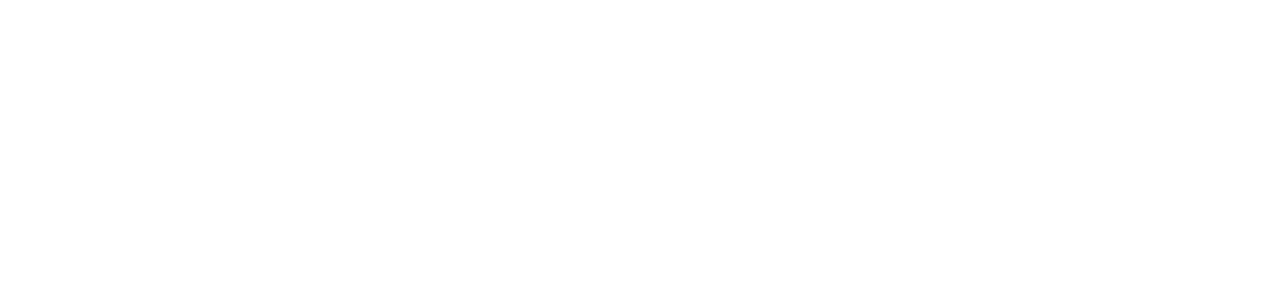
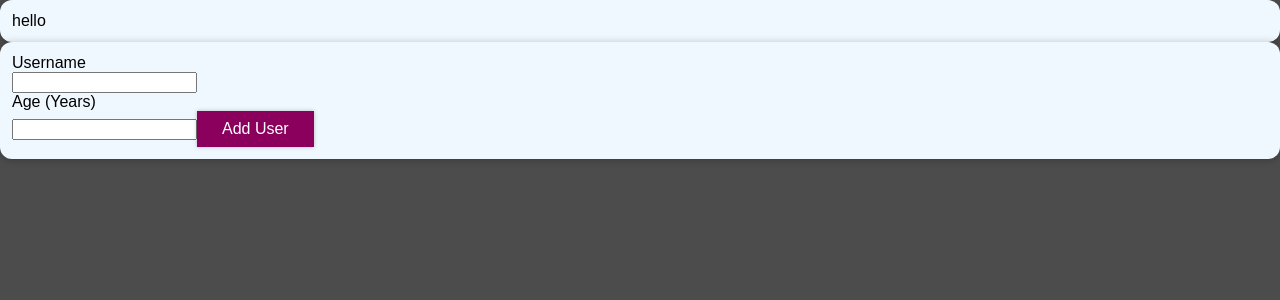
Before and after one commit to zdelcoco/add-user-practice, a React (Create React App) app: page / in a window 1280 px wide. Shown: the top 300 px of the page. Built offline with nearby package versions, Linux system fonts and the light colour scheme.

Commit message:
just getting something on paper

```diff
--- a/src/App.js
+++ b/src/App.js
@@ -1,10 +1,12 @@
 import React from 'react';
-
+import Card from './components/UI/Card';
+import Form from './components/Form/Form';
 
 function App() {
   return (
     <div>
-
+      <Card>hello</Card>
+      <Form></Form>
     </div>
   );
 }
--- /dev/null
+++ b/src/components/Form/Form.js
@@ -0,0 +1,17 @@
+import styles from './Form.module.css';
+import Card from '../UI/Card';
+import Button from '../UI/Button';
+
+const Form = props => {
+  return (
+    <Card>
+      <div>Username</div>
+      <input></input>
+      <div>Age (Years)</div>
+      <input></input>
+      <Button>Add User</Button>
+    </Card>
+  );
+};
+
+export default Form;
--- /dev/null
+++ b/src/components/UI/Button.js
@@ -0,0 +1,9 @@
+import styles from './Button.module.css';
+
+const Button = props => {
+  return (
+    <button className={styles.button}>{props.children}</button>
+  );
+};
+
+export default Button;
--- /dev/null
+++ b/src/components/UI/Button.module.css
@@ -0,0 +1,27 @@
+.button {
+  width: 100%;
+  font: inherit;
+  padding: 0.5rem 1.5rem;
+  border: 1px solid #8b005d;
+  color: white;
+  background: #8b005d;
+  box-shadow: 0 0 4px rgba(0, 0, 0, 0.26);
+  cursor: pointer;
+}
+
+.button:focus {
+  outline: none;
+}
+
+.button:hover,
+.button:active {
+  background: #ac0e77;
+  border-color: #ac0e77;
+  box-shadow: 0 0 8px rgba(0, 0, 0, 0.26);
+}
+
+@media (min-width: 768px) {
+  .button {
+    width: auto;
+  }
+}
--- /dev/null
+++ b/src/components/UI/Card.js
@@ -0,0 +1,13 @@
+import styles from './Card.module.css';
+
+const Card = props => {
+
+  return (
+    <div className={styles.card}>
+      {props.children}
+    </div>
+  );
+
+};
+
+export default Card;
--- /dev/null
+++ b/src/components/UI/Card.module.css
@@ -0,0 +1,10 @@
+.card {
+  border-radius: 12px;
+  box-shadow: 0 1px 8px rgba(0, 0, 0, 0.25);
+  background-color: aliceblue;
+  text-align: left;
+  padding: 12px;
+  width: auto;
+  align-items: center;
+  justify-content: center;
+}
--- a/src/index.css
+++ b/src/index.css
@@ -8,4 +8,5 @@
 
 body {
   margin: 0;
+  background-color: rgb(77, 76, 76);
 }
```
Also changed, not shown: src/components/Form/Form.module.css (added), src/components/Users/User.js (added), src/components/Users/User.module.css (added).
